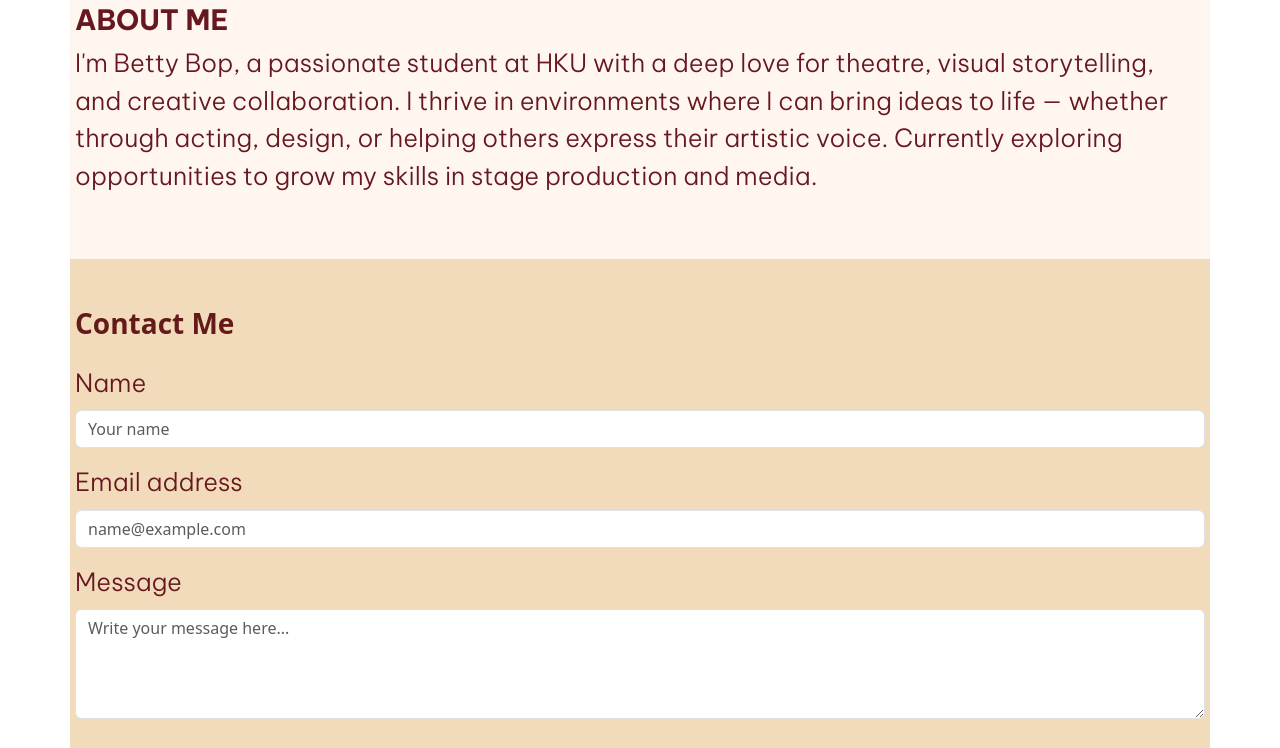
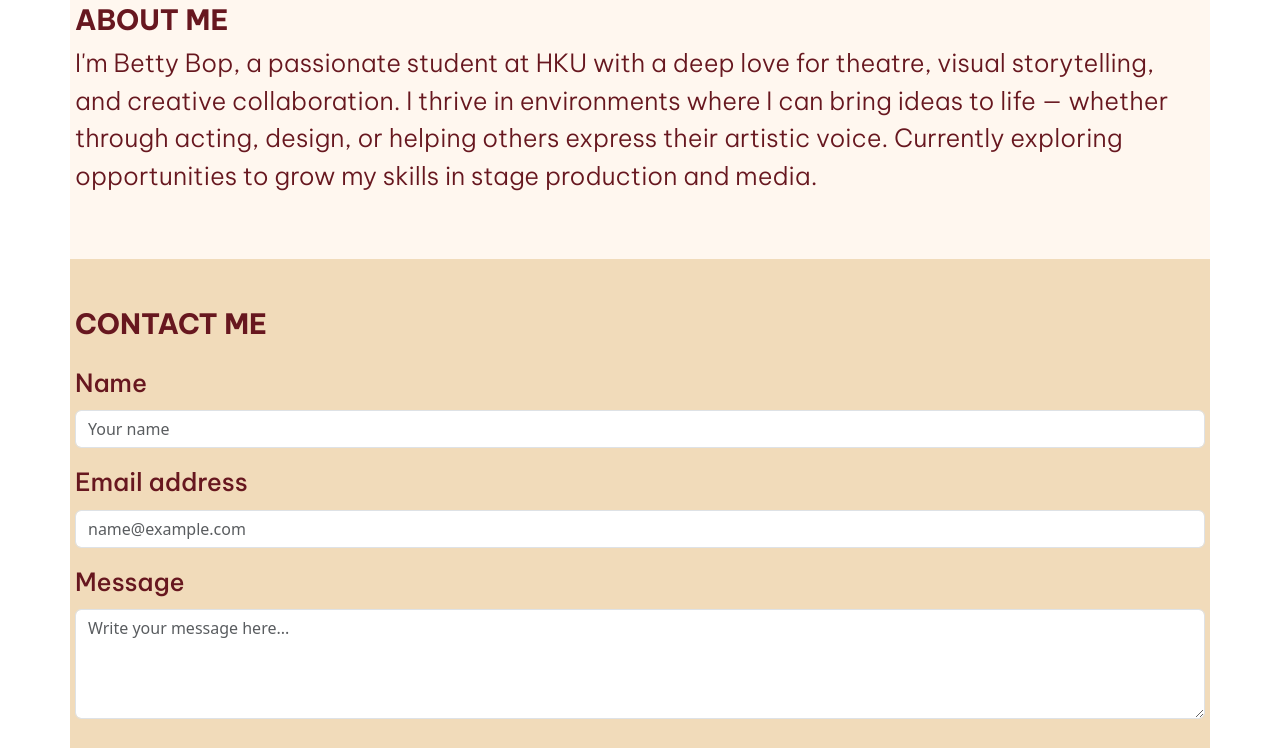
Before and after one commit to role-call/ROLECALL, a plain HTML site: page pages/my-account.html in a window 1280 px wide. Shown: the part 496-1244 px from the top of the page. Drawn offline with nearby package versions, Linux system fonts and the light colour scheme; a web font is replaced by a local one.

Commit message:
Update my-account.html

```diff
--- a/pages/my-account.html
+++ b/pages/my-account.html
@@ -95,18 +95,18 @@
 <!-- CONTACT ME SECTION -->
 <section style="background-color: #f1dbba;">
   <div class="container py-5">
-    <h3 class="text-maroon fw-bold mb-4">Contact Me</h3>
+    <h3 class="profile-title mb-4">CONTACT ME</h3>
     <form>
       <div class="mb-3">
-        <label for="name" class="form-label profile-bodytext">Name</label>
+        <label for="name" class="form-label profile-subtitle">Name</label>
         <input type="text" class="form-control" id="name" placeholder="Your name">
       </div>
       <div class="mb-3">
-        <label for="email" class="form-label profile-bodytext">Email address</label>
+        <label for="email" class="form-label profile-subtitle">Email address</label>
         <input type="email" class="form-control" id="email" placeholder="name@example.com">
       </div>
       <div class="mb-3">
-        <label for="message" class="form-label profile-bodytext">Message</label>
+        <label for="message" class="form-label profile-subtitle">Message</label>
         <textarea class="form-control" id="message" rows="4" placeholder="Write your message here..."></textarea>
       </div>
       <button type="submit" class="button-rounded mt-3">Send Message</button>
```
